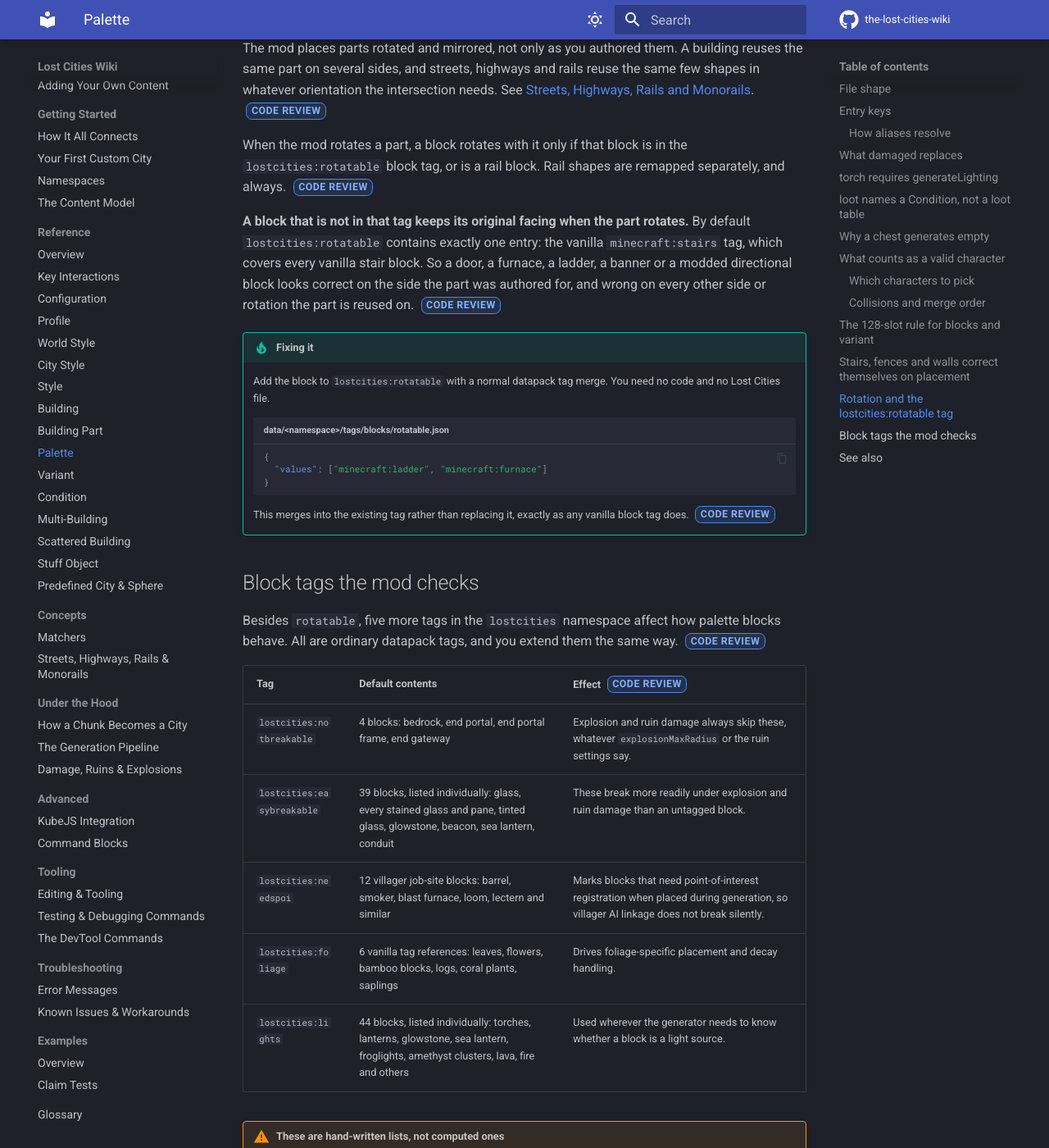
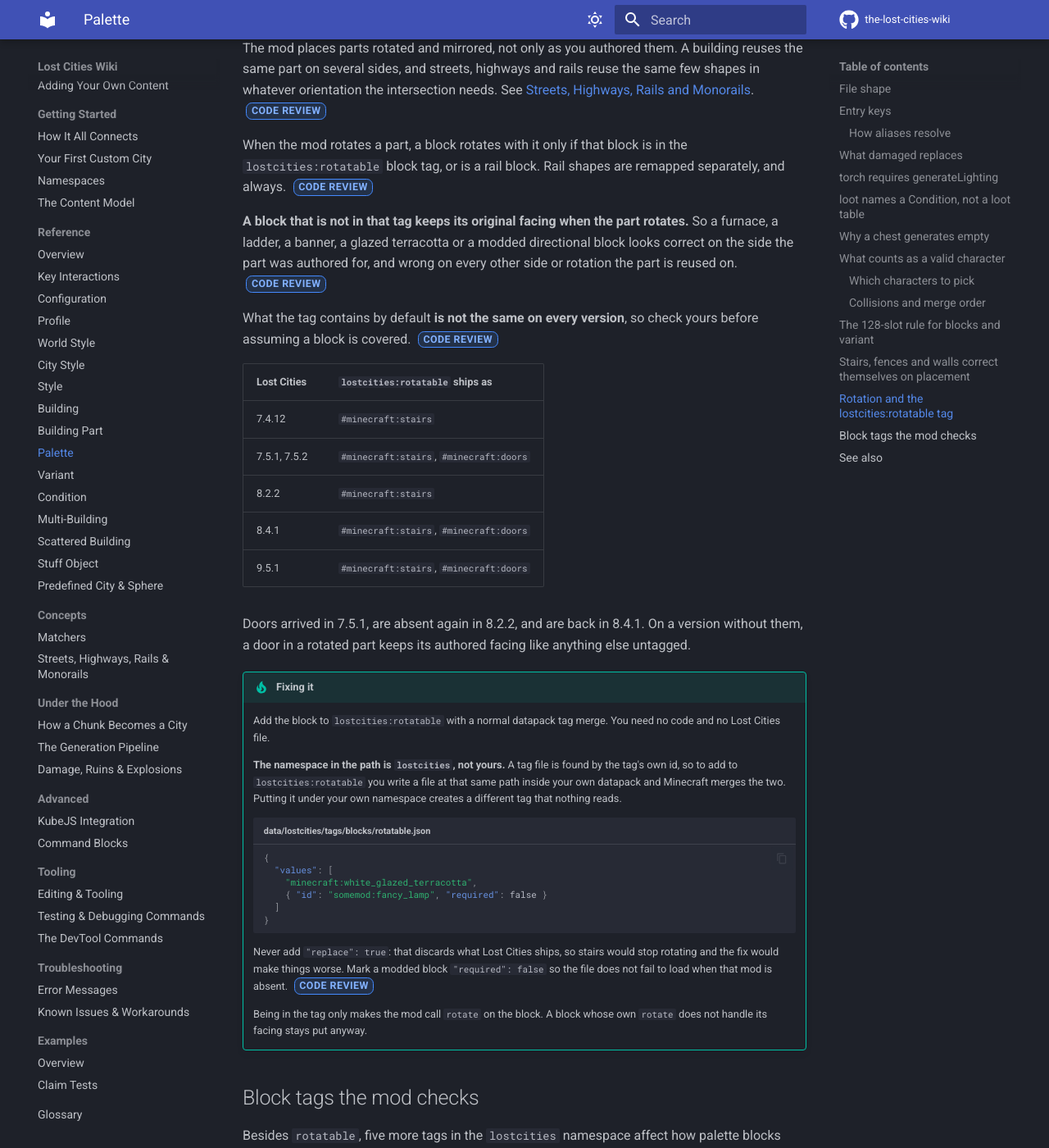
Before and after one commit to RinkyDinkyNooble/the-lost-cities-wiki, an MkDocs documentation site: the page built from docs/reference/palette.md, in a window 1280 px wide and 1400 px high, scrolled down 10009 px. Shown: the whole window at 82% size. Built offline with MkDocs 1.6.1 and Material for MkDocs 9.7.7, drawn with Linux system fonts in a browser that asks for light colours; comment, search, counter and statistics services are not loaded.

Commit message:
Correct the rotatable tag page, which is wrong for readers today
Two errors on a published page, both about Lost Cities rather than about
this mod, so both are wrong right now for anyone reading it.

The namespace in the tag path. The page wrote the file as
data/<namespace>/tags/blocks/rotatable.json, which reads as though it goes
under your own namespace. A tag file is found by the tag's own id, so adding
to lostcities:rotatable means writing that same path inside your datapack,
under lostcities. Putting it under your own namespace creates a different tag
that nothing reads, which is the silent kind of wrong this wiki exists to
prevent.

The default contents. The page said the tag holds exactly one entry, the
vanilla stairs tag. That is true on 7.4.12 and not on other versions: doors
arrived in 7.5.1, are absent again in 8.2.2, and are back in 8.4.1 and 9.5.1.
Checked by reading the tag out of every jar in the rig. The page now carries
the table.

Also adds what the tip was missing: never use replace true, which would
discard what Lost Cities ships and stop stairs rotating; mark a modded block
required false so the file still loads without that mod; and being in the tag
only makes the mod call rotate, so a block whose own rotate ignores its facing
stays put anyway.

The part page said only stairs and rails rotate by default, which has the same
version problem, and now points at the table.

Co-Authored-By: Claude Opus 5 <noreply@anthropic.com>

````diff
--- a/docs/reference/palette.md
+++ b/docs/reference/palette.md
@@ -325,16 +325,37 @@ The mod places parts rotated and mirrored, not only as you authored them. A buil
 
 When the mod rotates a part, a block rotates with it only if that block is in the `lostcities:rotatable` block tag, or is a rail block. Rail shapes are remapped separately, and always. [code review](../examples/claim-tests.md#rot-1){.v .v-c}
 
-**A block that is not in that tag keeps its original facing when the part rotates.** By default `lostcities:rotatable` contains exactly one entry: the vanilla `minecraft:stairs` tag, which covers every vanilla stair block. So a door, a furnace, a ladder, a banner or a modded directional block looks correct on the side the part was authored for, and wrong on every other side or rotation the part is reused on. [code review](../examples/claim-tests.md#rot-1){.v .v-c}
+**A block that is not in that tag keeps its original facing when the part rotates.** So a furnace, a ladder, a banner, a glazed terracotta or a modded directional block looks correct on the side the part was authored for, and wrong on every other side or rotation the part is reused on. [code review](../examples/claim-tests.md#rot-1){.v .v-c}
+
+What the tag contains by default **is not the same on every version**, so check yours before assuming a block is covered. [code review](../examples/claim-tests.md#ref-2){.v .v-c}
+
+| Lost Cities | `lostcities:rotatable` ships as |
+|---|---|
+| 7.4.12 | `#minecraft:stairs` |
+| 7.5.1, 7.5.2 | `#minecraft:stairs`, `#minecraft:doors` |
+| 8.2.2 | `#minecraft:stairs` |
+| 8.4.1 | `#minecraft:stairs`, `#minecraft:doors` |
+| 9.5.1 | `#minecraft:stairs`, `#minecraft:doors` |
+
+Doors arrived in 7.5.1, are absent again in 8.2.2, and are back in 8.4.1. On a version without them, a door in a rotated part keeps its authored facing like anything else untagged.
 
 !!! tip "Fixing it"
     Add the block to `lostcities:rotatable` with a normal datapack tag merge. You need no code and no Lost Cities file.
-    ```json title="data/<namespace>/tags/blocks/rotatable.json"
+
+    **The namespace in the path is `lostcities`, not yours.** A tag file is found by the tag's own id, so to add to `lostcities:rotatable` you write a file at that same path inside your own datapack and Minecraft merges the two. Putting it under your own namespace creates a different tag that nothing reads.
+
+    ```json title="data/lostcities/tags/blocks/rotatable.json"
     {
-      "values": ["minecraft:ladder", "minecraft:furnace"]
+      "values": [
+        "minecraft:white_glazed_terracotta",
+        { "id": "somemod:fancy_lamp", "required": false }
+      ]
     }
     ```
-    This merges into the existing tag rather than replacing it, exactly as any vanilla block tag does. [code review](../examples/claim-tests.md#ref-2){.v .v-c}
+
+    Never add `"replace": true`: that discards what Lost Cities ships, so stairs would stop rotating and the fix would make things worse. Mark a modded block `"required": false` so the file does not fail to load when that mod is absent. [code review](../examples/claim-tests.md#ref-2){.v .v-c}
+
+    Being in the tag only makes the mod call `rotate` on the block. A block whose own `rotate` does not handle its facing stays put anyway.
 
 ## Block tags the mod checks
 
````
Also changed, not shown: docs/reference/part.md (+1 -1 lines).
